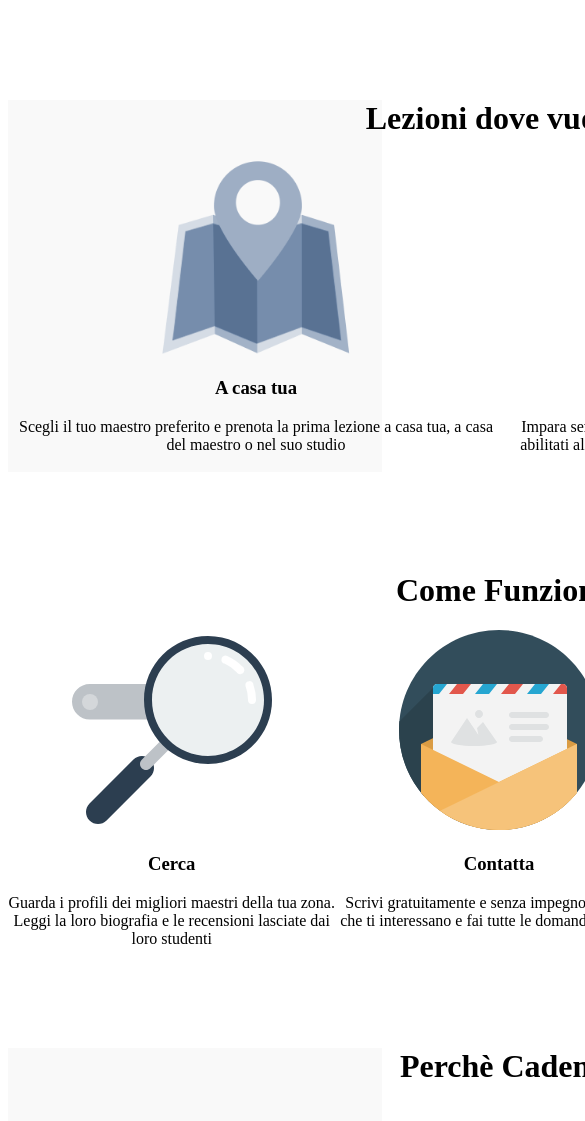
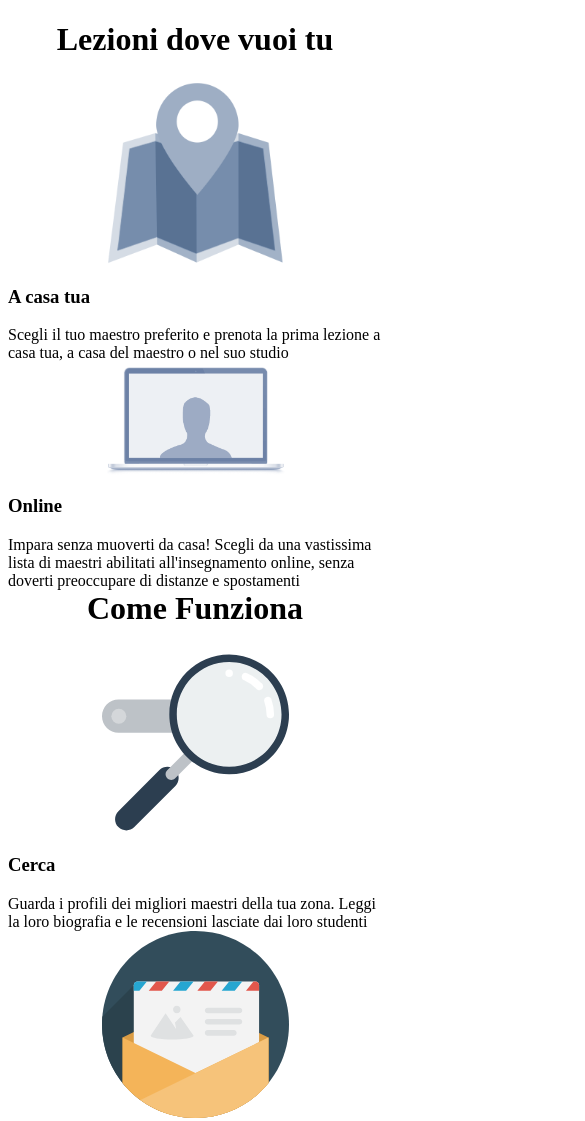
Before and after one commit to Mr2803/html-css-resp-wannabe-12bool, a plain HTML site: page booleancareers-responsive-wannabe-starter-069aa98a347d/index.html in a window 390 px wide. Shown: the top 1121 px of the page, 585 px wide, since content can reach past the window. Drawn offline with Linux system fonts and the light colour scheme.

Commit message:
img centered in smartphone layout

```diff
--- a/booleancareers-responsive-wannabe-starter-069aa98a347d/style.css
+++ b/booleancareers-responsive-wannabe-starter-069aa98a347d/style.css
@@ -1,29 +1,43 @@
-.row {
+/* .row {
   width: 992px;
   margin-left: auto;
   margin-right: auto;
   margin-top: 100px;
-}
+} */
 
 /* BLOCCO LEZIONI */
-#lezioni .row > .left, #lezioni .row > .right{
-  width: 50%;
+
+
+.lezioni .row > .left, #lezioni .row > .right{
+  width: 100%;
   float: left;
 }
 
-#lezioni .row img {
+/* .lezioni .row img {
   /* per centrare orizzontalmente */
+  /* display: block;
+  margin-right: auto;
+  margin-left: auto;
+} */ */
+
+.container {
+  text-align: center;
+}
+
+h1{
+  text-align: center;
+}
+
+img{
+  width:50%;
+  height: auto;
   display: block;
   margin-right: auto;
   margin-left: auto;
 }
 
-#lezioni {
-  text-align: center;
-}
-
 /* BLOCCO STEPS */
-#steps .row > .left,
+/* #steps .row > .left,
 #steps .row > .central,
 #steps .row > .right{
   float: left;
@@ -35,7 +49,7 @@
 }
 
 /* BLOCCO PERCHE */
-#why {
+/* #why {
   text-align: center;
 }
 
@@ -54,14 +68,10 @@
 
 /* COMMON */
 
-[background="grey"]{
+/* [background="grey"]{
   background-color: #f9f9f9;
 }
 
 img{
   height: 200px;
-}
-
-.clear {
-  clear:both;
-}
+} */
```
Also changed, not shown: booleancareers-responsive-wannabe-starter-069aa98a347d/index2.html (+5 -9 lines).
